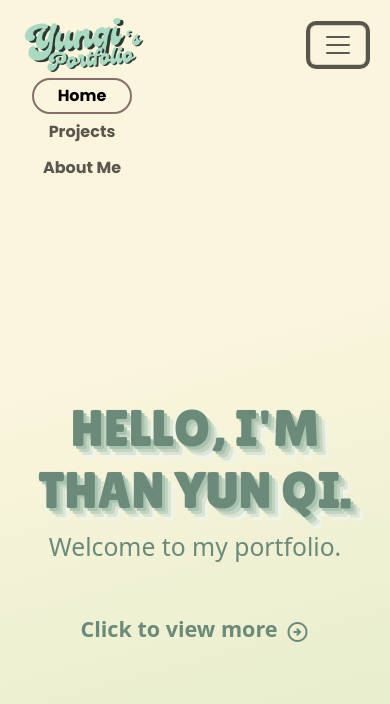
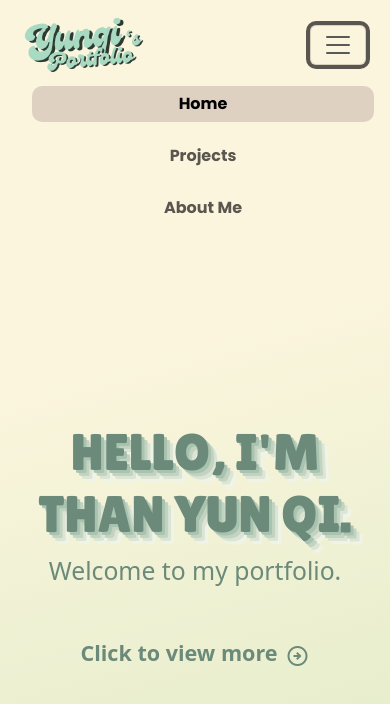
Before and after one commit to Yunqi-77/my-portfolio, a plain HTML site: page index.html in a window 390 px wide. Both pictures are taken after a click on the button "Toggle navigation". Drawn offline with nearby package versions, Linux system fonts and the light colour scheme.

Commit message:
Add files via upload

```diff
--- a/style.css
+++ b/style.css
@@ -142,21 +142,32 @@ nav {
     padding: 12px !important;
 }
 
+.navbar {
+    position: sticky;
+    top: 0;
+    z-index: 1020;
+
+    /* Frosted glass effect */
+    background-color: rgba(251, 245, 221, 0.7);  /* semi-transparent */
+    backdrop-filter: blur(10px); /* adjust blur */
+    -webkit-backdrop-filter: blur(10px); /* for Safari */
+}
+
 .navbar .nav-link {
     width: 100px;
     padding: 4px;
     margin: 0px 8px;
     text-align: center;
-    border-radius: 26px;
+    border-radius: 10px;
     border: 2px solid rgb(0, 0, 0, 0.0);
 }
 
 .navbar .nav-link:hover {
-    background: #c2b4b45f;
+    border: 2px solid #866e6c;
 }
 
 .navbar .nav-link.active {
-    border: 2px solid #866e6c;
+    background: rgba(210, 194, 182, 0.7);
 }
 
 .logo {
@@ -477,3 +488,18 @@ footer {
   60% { text-shadow: 3px 3px 0 var(--color-secondary), 6px 6px 0 var(--color-tertiary); }
   100% { opacity: 1; transform: translateY(0); text-shadow: 3px 3px 0 var(--color-secondary), 6px 6px 0 var(--color-tertiary), 9px 9px var(--color-quaternary), 12px 12px 0 var(--color-quinary); }
 }
+
+
+
+
+
+@media (max-width: 992px) {
+    .navbar-nav .nav-item {
+        margin: 0.5rem 0;
+        width: 100%;
+    }
+
+    .navbar .nav-link {
+      width: 100%;
+  }
+}
```
